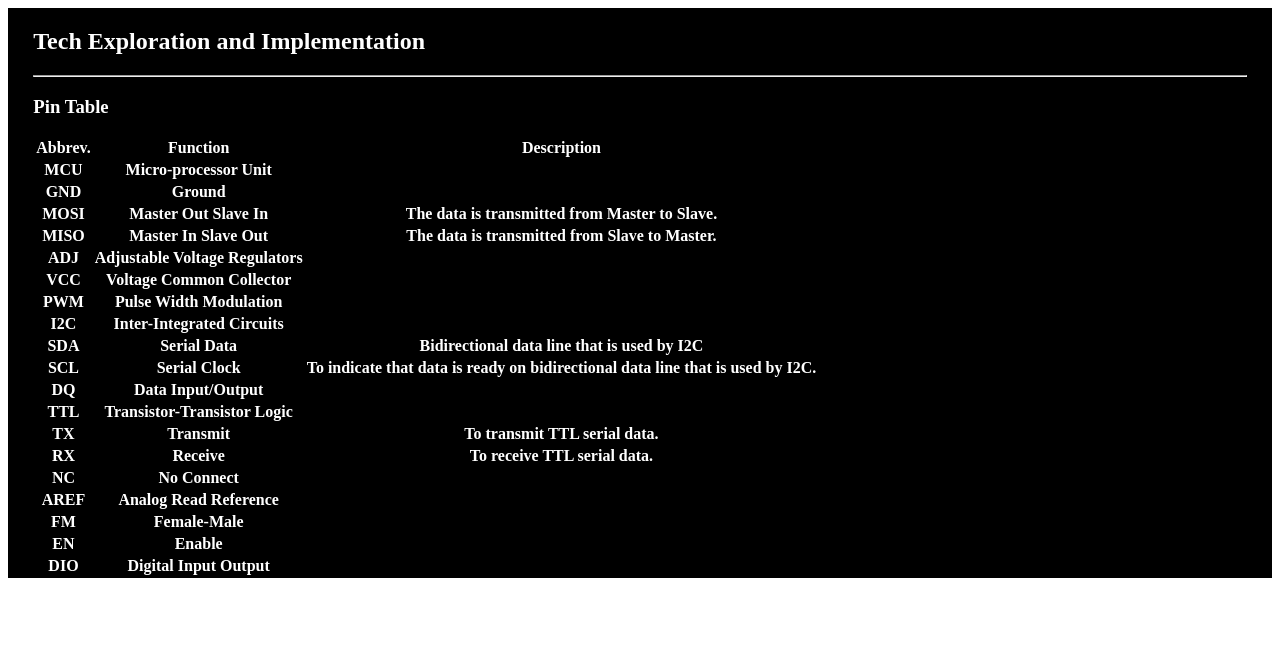
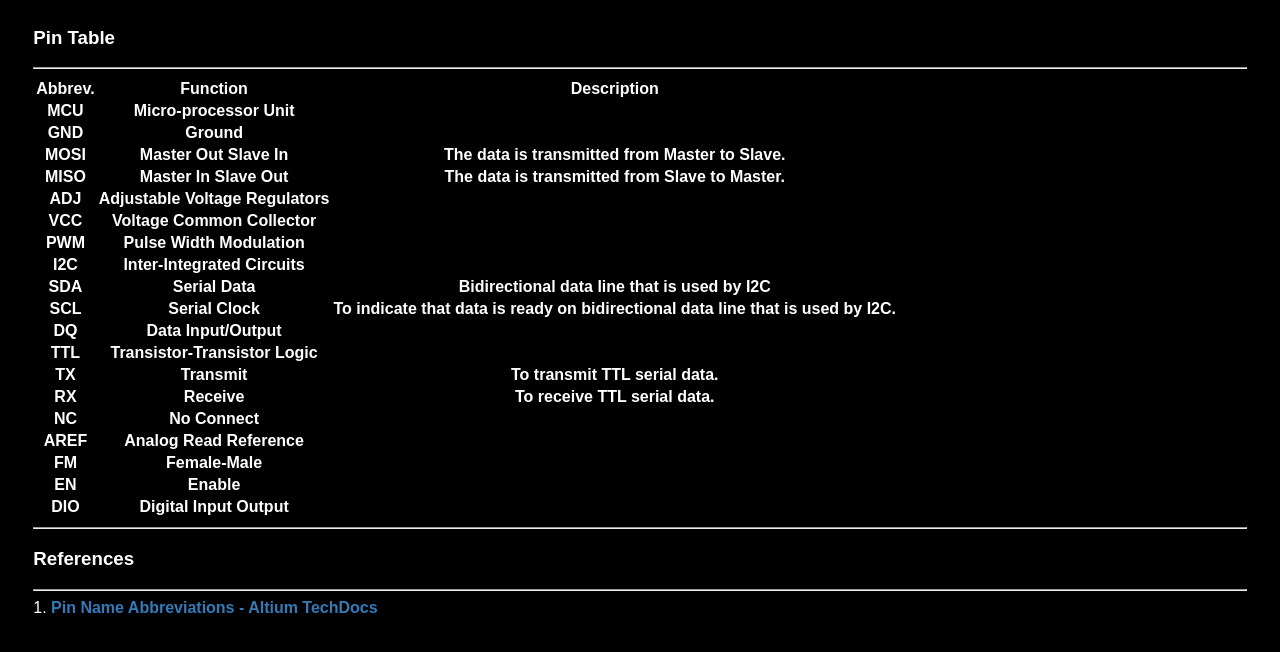
Before and after one commit to zcemycl/zcemycl.github.io, a Python web app: template templates/techX/PinTable.html in a window 1280 px wide. Shown: the top 652 px of the page. Run offline with Jinja, Linux system fonts and the light colour scheme; the template is opened without the code that fills it, so the values that code supplies are empty.

Commit message:
update PinTable ref

```diff
--- a/templates/techX/PinTable.html
+++ b/templates/techX/PinTable.html
@@ -1,17 +1,22 @@
 <!DOCTYPE html>
 <html>
 <head>
+
     <script src="https://polyfill.io/v3/polyfill.min.js?features=es6"></script>
     <script id="MathJax-script" async src="https://cdn.jsdelivr.net/npm/mathjax@3/es5/tex-mml-chtml.js"></script>
     <link rel="stylesheet" href="https://cdnjs.cloudflare.com/ajax/libs/font-awesome/4.7.0/css/font-awesome.min.css">
     <meta name="viewport" content="width=device-width; initial-scale=1.0">
+    <style>
+      body{background-color:black;color:white;height:100%;font-family:Arial,Helvetica,sans-serif;}
+      /*h3{color:#00ff2b}*/
+      a{color:#337AB7;font-weight:bold;text-decoration:none;}
+    </style>
 </head>
 <body class="content wrapper">
     <div style="background-color:black; color:white; padding:0 2% 0 2%; height: 100%; flex:1;overflow: auto;">
 
-    <h2>Tech Exploration and Implementation</h2>
+    <h3>Pin Table</h3>
     <hr>
-    <h3>Pin Table</h3>
         <table>
             <tr>
                 <th>Abbrev.</th>
@@ -137,7 +142,10 @@
 
 
         </table>
-
+    <hr>
+    <h3>References</h3>
+    <hr>
+    1. <a href="https://techdocs.altium.com/sites/default/files/wiki_attachments/296759/PinAbbreviations.pdf">Pin Name Abbreviations - Altium TechDocs</a>
     </div>
 
 
```
Also changed, not shown: 3 other files.
